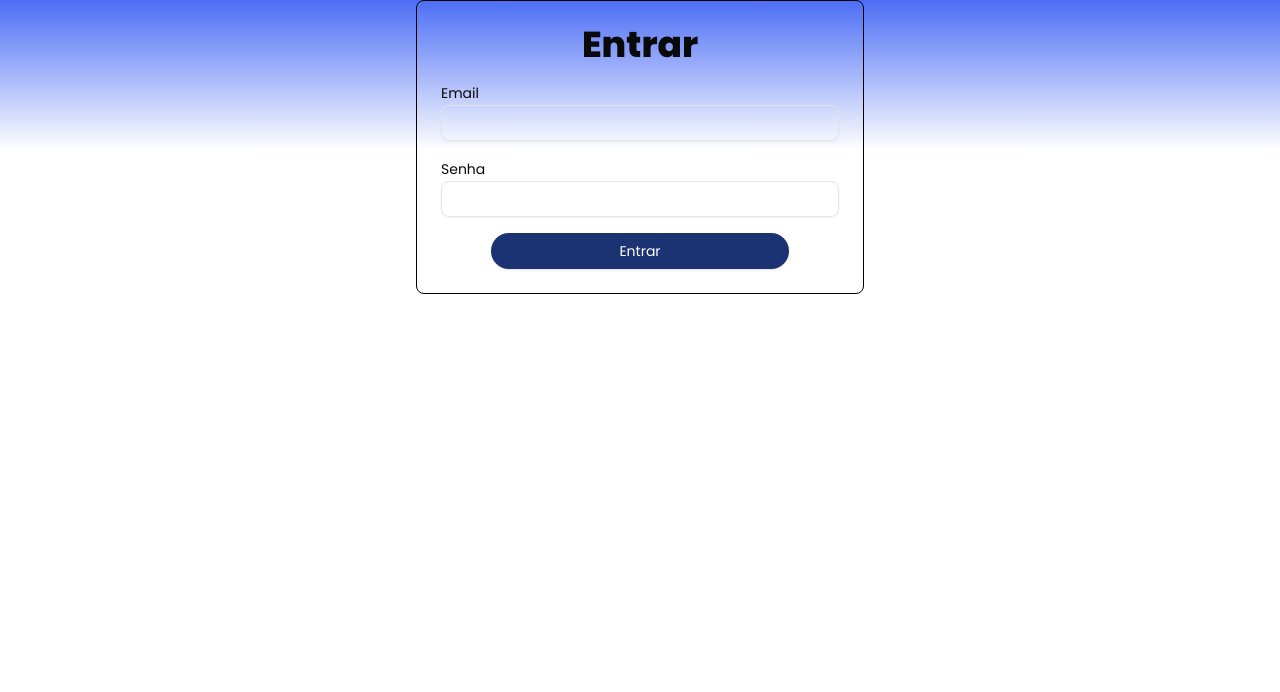
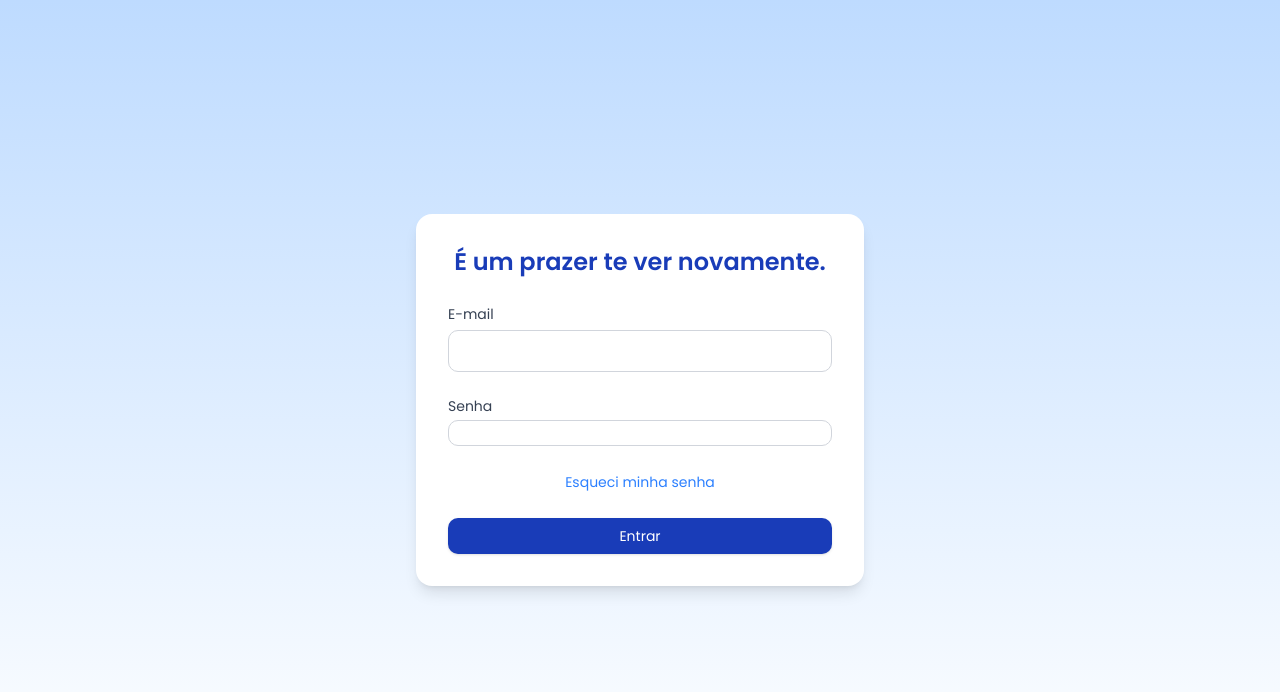
Before and after one commit to CODEPLAY-Fatec/API-ADS-4-Sem-Fatec, a Next.js app in the folder frontend/: page /login in a window 1280 px wide. Shown: the top 692 px of the page. Built offline with nearby package versions, Linux system fonts and the light colour scheme.

Commit message:
Fronend tela de login

```diff
--- a/frontend/created-components/loginForm.tsx
+++ b/frontend/created-components/loginForm.tsx
@@ -2,19 +2,14 @@
 import axios from "axios";
 import { User } from "@shared/User";
 import React, { useState } from "react";
-import { Input } from "@/components/ui/input";
-import { Label } from "@/components/ui/label";
+import { useRouter } from "next/navigation";
 import { Button } from "@/components/ui/button";
-
-
+import { Label } from "@/components/ui/label"; // Certifique-se de que o caminho está correto
 
 const LoginForm: React.FC = () => {
-    const [formData, setFormData] = useState<User>({
-        email: "",
-        password: "",
-    });
+  const router = useRouter();
+  const [formData, setFormData] = useState({ email: "", password: "" });
   const [loading, setLoading] = useState(false);
-
 
   const handleChange = (e: React.ChangeEvent<HTMLInputElement>) => {
     const { name, value } = e.target;
@@ -27,62 +22,82 @@ const LoginForm: React.FC = () => {
   const handleSubmit = async (e: React.FormEvent) => {
     e.preventDefault();
     setLoading(true);
-
     try {
-            await axios.post("/api/login", formData,{withCredentials:true});
-            window.location.href = "/Projetos";
-
-
+      await axios.post("/api/login", formData, { withCredentials: true });
+      router.push("/Projetos");
     } catch (error) {
-            console.error("Erro ao cadastrar o usuário", error);
+      console.error("Erro no login:", error);
     } finally {
-            setLoading(false); // encerrar o carregamento
-            setFormData({
-                email: "",
-                password: "",
-            });
+      setLoading(false);// encerrar o carregamento
+      setFormData({ email: "", password: "" });
     }
   };
 
   return (
-        <div className="max-w-md mx-auto border border-black p-6 rounded-md">
-            <h2 className="text-4xl font-black text-center mb-4">Entrar</h2>
-            <form onSubmit={handleSubmit} className="space-y-4">
+    <div className="flex min-h-screen items-center justify-center bg-gradient-to-b from-blue-200 to-white px-6">
+      <button
+        type="button"
+        onClick={() => router.push("/")}
+        className="absolute left-4 top-4 p-2"
+      >
+        <button>
+  <svg width="24" height="24" fill="currentColor" viewBox="0 0 24 24">
+    <path d="..." />
+  </svg>
+</button>
+          <path
+            strokeLinecap="round"
+            strokeLinejoin="round"
+            strokeWidth="2"
+            d="M15 19l-7-7 7-7"
+          />
+        </button>
+
+      <div className="w-full max-w-md rounded-2xl bg-white p-8 shadow-lg">
+        <h2 className="text-center text-2xl font-semibold text-blue-800">É um prazer te ver novamente.</h2>
+        <form onSubmit={handleSubmit} className="mt-6 space-y-6">
           <div>
-                    <Label htmlFor="email">Email</Label>
-                    <Input
-                        type="text"
+            <Label htmlFor="email" className="text-gray-700">E-mail</Label>
+            <input
+              type="email"
               id="email"
               name="email"
               value={formData.email}
               onChange={handleChange}
               required
+              className="mt-1 w-full rounded-lg border border-gray-300 p-2"
             />
           </div>
 
           <div>
-                    <Label htmlFor="password">Senha</Label>
-                    <Input
+            <Label htmlFor="password" className="block text-sm font-medium text-gray-700">Senha</Label>
+            <input
               type="password"
               id="password"
               name="password"
               value={formData.password}
               onChange={handleChange}
               required
+              className="mt-1 w-full rounded-lg border border-gray-300 px-3"
             />
           </div>
 
-
+          <div className="text-center">
+            <a href="#" className="text-sm text-blue-500 hover:underline">
+              Esqueci minha senha
+            </a>
+          </div>
 
           <Button
             type="submit"
             disabled={loading}
-                    className="w-3/4 bg-[#1C3373] text-white hover:bg-[#162b5e] hover:scale-105 mx-auto block rounded-full transition-transform"
+            className="w-full bg-blue-800 text-white py-2 rounded-lg hover:bg-blue-900 transition-transform hover:scale-105"
           >
             {loading ? "Entrando..." : "Entrar"}
           </Button>
         </form>
       </div>
+    </div>
   );
 };
 
```
Lines whose indentation alone changed are shown as unchanged.
